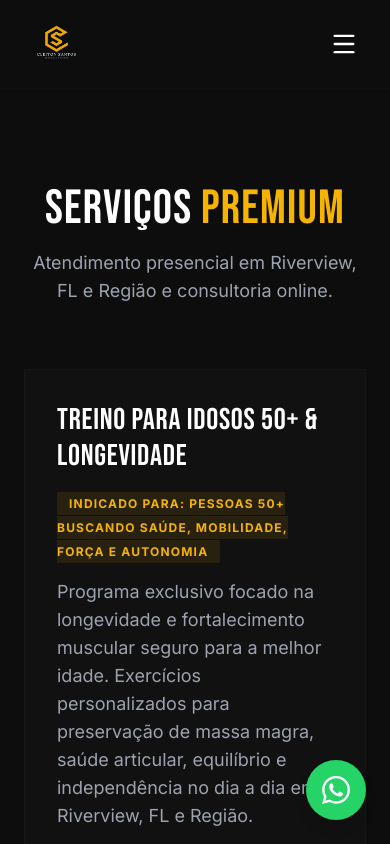
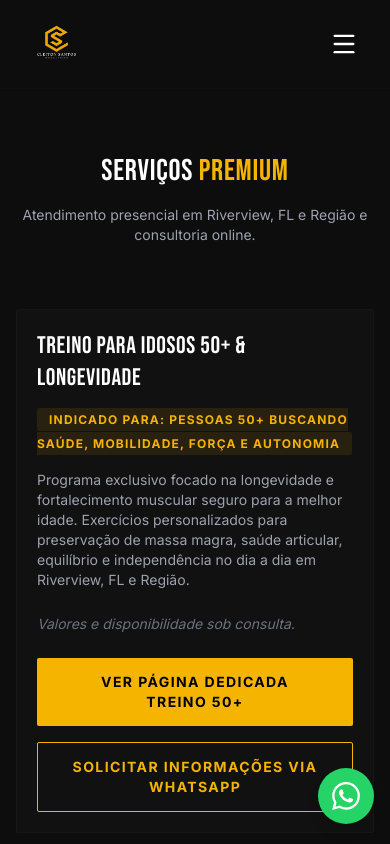
Before and after one commit to joabedev123-alt/cleiton-santos-personal, a React (Vite) app: page /servicos in a window 390 px wide. Shown: the top 844 px of the page. Built offline with nearby package versions, Linux system fonts and the light colour scheme.

Commit message:
Mobile optimization: responsive typography, reduced padding, optimized video grid, touch-friendly buttons, and CSS global mobile improvements

```diff
--- a/src/components/Footer.tsx
+++ b/src/components/Footer.tsx
@@ -5,8 +5,8 @@ import { CONTACT_INFO, getWhatsAppLink, SERVICE_MESSAGES } from '../utils/contac
 export const Footer = () => {
   return (
     <>
-      <footer className="bg-black py-16 border-t border-brand-gray/20">
-        <div className="container mx-auto px-6 grid grid-cols-1 md:grid-cols-3 gap-12 text-center md:text-left">
+      <footer className="bg-black py-12 sm:py-16 border-t border-brand-gray/20">
+        <div className="container mx-auto px-4 sm:px-6 grid grid-cols-1 md:grid-cols-3 gap-8 sm:gap-12 text-center md:text-left">
 
           {/* Logo e Resumo */}
           <div className="flex flex-col items-center md:items-start space-y-4">
@@ -47,7 +47,7 @@ export const Footer = () => {
         </div>
 
         {/* Linha de Copyright e Agência */}
-        <div className="container mx-auto px-6 mt-16 pt-8 border-t border-brand-gray/10 flex flex-col md:flex-row justify-between items-center gap-4 text-xs tracking-widest uppercase">
+        <div className="container mx-auto px-4 sm:px-6 mt-12 sm:mt-16 pt-6 sm:pt-8 border-t border-brand-gray/10 flex flex-col md:flex-row justify-between items-center gap-4 text-xs tracking-widest uppercase">
           <p className="text-gray-500">
             © 2026 Cleiton Santos. Todos os direitos reservados.
           </p>
@@ -63,7 +63,7 @@ export const Footer = () => {
         target="_blank"
         rel="noopener noreferrer"
         aria-label="Falar no WhatsApp"
-        className="fixed bottom-6 right-6 z-[100] bg-[#25D366] text-white p-4 rounded-full shadow-lg hover:scale-110 hover:shadow-[0_0_20px_rgba(37,211,102,0.5)] transition-all duration-300 flex items-center justify-center group"
+        className="fixed bottom-5 right-4 sm:bottom-6 sm:right-6 z-[100] bg-[#25D366] text-white p-3.5 sm:p-4 rounded-full shadow-lg hover:scale-110 hover:shadow-[0_0_20px_rgba(37,211,102,0.5)] transition-all duration-300 flex items-center justify-center group touch-manipulation"
       >
         <svg xmlns="http://www.w3.org/2000/svg" width="28" height="28" viewBox="0 0 24 24" fill="currentColor" stroke="none">
           <path d="M17.472 14.382c-.297-.149-1.758-.867-2.03-.967-.273-.099-.471-.148-.67.15-.197.297-.767.966-.94 1.164-.173.199-.347.223-.644.075-.297-.15-1.255-.463-2.39-1.475-.883-.788-1.48-1.761-1.653-2.059-.173-.297-.018-.458.13-.606.134-.133.298-.347.446-.52.149-.174.198-.298.298-.497.099-.198.05-.371-.025-.52-.075-.149-.669-1.612-.916-2.207-.242-.579-.487-.5-.669-.51a12.8 12.8 0 0 0-.57-.01c-.198 0-.52.074-.792.372-.272.297-1.04 1.016-1.04 2.479 0 1.462 1.065 2.875 1.213 3.074.149.198 2.096 3.2 5.077 4.487.709.306 1.262.489 1.694.625.712.227 1.36.195 1.871.118.571-.085 1.758-.719 2.006-1.413.248-.694.248-1.289.173-1.413-.074-.124-.272-.198-.57-.347m-5.421 7.403h-.004a9.87 9.87 0 0 1-5.031-1.378l-.361-.214-3.741.982.998-3.648-.235-.374a9.86 9.86 0 0 1-1.51-5.26c.001-5.45 4.436-9.884 9.888-9.884 2.64 0 5.122 1.03 6.988 2.898a9.825 9.825 0 0 1 2.893 6.994c-.003 5.45-4.437 9.884-9.885 9.884m8.413-18.297A11.815 11.815 0 0 0 12.05 0C5.495 0 .16 5.335.157 11.892c0 2.096.547 4.142 1.588 5.945L.057 24l6.305-1.654a11.882 11.882 0 0 0 5.683 1.448h.005c6.554 0 11.89-5.335 11.893-11.893a11.821 11.821 0 0 0-3.48-8.413z"/>
--- a/src/index.css
+++ b/src/index.css
@@ -5,10 +5,17 @@
 @layer base {
   body {
     @apply bg-brand-dark text-brand-light font-sans antialiased overflow-x-hidden;
+    -webkit-tap-highlight-color: transparent;
+    scroll-behavior: smooth;
   }
 
   h1, h2, h3, h4, h5, h6 {
     @apply font-heading tracking-wide uppercase;
+  }
+
+  /* Fonte mínima de 16px em mobile para evitar zoom automático em iOS */
+  input, select, textarea {
+    font-size: 16px;
   }
 }
 
@@ -26,7 +33,7 @@
 
 /* Custom Scrollbar */
 ::-webkit-scrollbar {
-  width: 8px;
+  width: 6px;
 }
 ::-webkit-scrollbar-track {
   background: #050505;
@@ -38,3 +45,23 @@
 ::-webkit-scrollbar-thumb:hover {
   background: #F5B400;
 }
+
+/* Previne scroll horizontal em mobile */
+html, body {
+  max-width: 100vw;
+  overflow-x: hidden;
+}
+
+/* Garante vídeos responsivos */
+video {
+  max-width: 100%;
+  height: auto;
+}
+
+/* Área de toque mínima de 44px para botões em mobile (Apple HIG) */
+a, button {
+  min-height: 44px;
+  display: inline-flex;
+  align-items: center;
+  justify-content: center;
+}
--- a/src/pages/Home.tsx
+++ b/src/pages/Home.tsx
@@ -10,12 +10,12 @@ export const Home = () => {
     <>
       {/* 1. HERO PRINCIPAL */}
       <section id="home" className="relative min-h-[85vh] flex items-center bg-[#0d0d0d] overflow-hidden">
-        <div className="container mx-auto px-6 grid grid-cols-1 lg:grid-cols-2 h-full z-10 relative">
+        <div className="container mx-auto px-4 sm:px-6 grid grid-cols-1 lg:grid-cols-2 h-full z-10 relative">
           <motion.div
             initial={{ opacity: 0, x: -50 }}
             animate={{ opacity: 1, x: 0 }}
             transition={{ duration: 0.8 }}
-            className="flex flex-col justify-center space-y-6 pt-10 pb-20 lg:py-0 relative z-20 pr-10"
+            className="flex flex-col justify-center space-y-5 sm:space-y-6 pt-8 pb-16 sm:pt-10 sm:pb-20 lg:py-0 relative z-20 pr-2 sm:pr-4 lg:pr-10"
           >
             <div className="flex items-center gap-2">
               <span className="text-brand-yellow font-bold tracking-[0.2em] text-sm uppercase">
@@ -26,14 +26,14 @@ export const Home = () => {
                 <MapPin size={14} className="text-brand-yellow" /> {CONTACT_INFO.location}
               </span>
             </div>
-            <h1 className="text-6xl md:text-8xl lg:text-9xl font-heading leading-[0.9] text-brand-white uppercase">
+            <h1 className="text-4xl sm:text-5xl md:text-7xl lg:text-9xl font-heading leading-[0.9] text-brand-white uppercase">
               Construa sua <br/>
               <span className="text-brand-yellow">Melhor Versão</span>
             </h1>
-            <p className="text-gray-400 text-lg max-w-md">
+            <p className="text-gray-400 text-sm sm:text-base md:text-lg max-w-md">
               Treinamento individualizado para quem busca mais força, desempenho, saúde e resultados consistentes com acompanhamento profissional em {CONTACT_INFO.location}.
             </p>
-            <div className="pt-4 flex flex-col sm:flex-row gap-4">
+            <div className="pt-2 sm:pt-4 flex flex-col gap-3 sm:flex-row sm:gap-4">
               <a
                 href={getWhatsAppLink(SERVICE_MESSAGES.general)}
                 target="_blank"
--- a/src/pages/Servicos.tsx
+++ b/src/pages/Servicos.tsx
@@ -49,14 +49,14 @@ export const Servicos = () => {
   ];
 
   return (
-    <div className="py-24 container mx-auto px-6">
+    <div className="py-16 md:py-24 container mx-auto px-4 sm:px-6">
 
       {/* Cabeçalho */}
       <div className="text-center mb-16">
-        <h1 className="text-5xl md:text-7xl font-heading text-brand-white uppercase mb-4">
+        <h1 className="text-3xl sm:text-4xl md:text-5xl lg:text-7xl font-heading text-brand-white uppercase mb-4">
           Serviços <span className="text-brand-yellow">Premium</span>
         </h1>
-        <p className="text-gray-400 text-lg max-w-xl mx-auto">
+        <p className="text-gray-400 text-sm sm:text-base md:text-lg max-w-xl mx-auto">
           Atendimento presencial em {CONTACT_INFO.location} e consultoria online.
         </p>
       </div>
@@ -64,14 +64,14 @@ export const Servicos = () => {
       {/* LISTA COMPLETA DE SERVIÇOS */}
       <div className="space-y-12">
         {servicos.map((servico, i) => (
-          <div key={i} className="bg-[#111111] border border-brand-gray/20 p-8 md:p-12 lg:w-3/4 mx-auto hover:border-brand-yellow/30 transition-colors rounded-sm">
-            <h2 className="text-3xl font-heading text-brand-white uppercase mb-4">{servico.title}</h2>
+          <div key={i} className="bg-[#111111] border border-brand-gray/20 p-5 sm:p-8 md:p-12 lg:w-3/4 mx-auto hover:border-brand-yellow/30 transition-colors rounded-sm">
+            <h2 className="text-2xl sm:text-3xl font-heading text-brand-white uppercase mb-3 sm:mb-4">{servico.title}</h2>
             <div className="mb-4">
               <span className="bg-brand-yellow/10 text-brand-yellow px-3 py-1 text-xs font-bold uppercase tracking-widest rounded-sm">
                 Indicado para: {servico.indicacao}
               </span>
             </div>
-            <p className="text-gray-400 text-lg mb-8">{servico.desc}</p>
+            <p className="text-gray-400 text-sm sm:text-base md:text-lg mb-6 sm:mb-8">{servico.desc}</p>
             <p className="text-sm text-gray-500 italic mb-6">Valores e disponibilidade sob consulta.</p>
 
             <div className="flex flex-col sm:flex-row items-center gap-4">
--- a/src/pages/TreinoIdosos.tsx
+++ b/src/pages/TreinoIdosos.tsx
@@ -173,10 +173,10 @@ export const TreinoIdosos = () => {
   ];
 
   return (
-    <div className="py-20 md:py-24 container mx-auto px-4 sm:px-6">
+    <div className="py-16 md:py-24 container mx-auto px-4 sm:px-6">
 
       {/* 1. HERO SECTION DEDICADA 50+ COM FOTO REAL */}
-      <section className="mb-20 bg-gradient-to-br from-[#181818] via-[#111111] to-[#0a0a0a] border-2 border-brand-yellow/50 p-6 sm:p-10 md:p-16 rounded-sm shadow-2xl relative overflow-hidden">
+      <section className="mb-14 sm:mb-20 bg-gradient-to-br from-[#181818] via-[#111111] to-[#0a0a0a] border-2 border-brand-yellow/50 p-5 sm:p-10 md:p-16 rounded-sm shadow-2xl relative overflow-hidden">
         <div className="absolute top-0 right-0 w-96 h-96 bg-brand-yellow/10 rounded-full blur-3xl pointer-events-none"></div>
 
         <div className="flex flex-col lg:flex-row items-center justify-between gap-10 relative z-10">
@@ -190,7 +190,7 @@ export const TreinoIdosos = () => {
               </span>
             </div>
 
-            <h1 className="text-4xl sm:text-5xl md:text-6xl font-heading text-brand-white uppercase mb-6 leading-tight">
+            <h1 className="text-3xl sm:text-4xl md:text-5xl lg:text-6xl font-heading text-brand-white uppercase mb-4 sm:mb-6 leading-tight">
               Treino para Idosos <span className="text-brand-yellow">50+ & Longevidade</span>
             </h1>
 
@@ -403,12 +403,12 @@ export const TreinoIdosos = () => {
           </p>
         </div>
 
-        <div className="grid grid-cols-1 sm:grid-cols-2 lg:grid-cols-3 gap-6">
+        <div className="grid grid-cols-2 sm:grid-cols-2 lg:grid-cols-3 gap-3 sm:gap-6">
           {videosIdosos.map((video) => (
             <div
               key={video.id}
               onClick={() => setActiveMediaModal({ type: 'video', src: video.videoSrc, title: video.title })}
-              className="relative aspect-[3/4] sm:aspect-square rounded-sm overflow-hidden border border-brand-yellow/30 group cursor-pointer bg-black shadow-xl"
+              className="relative aspect-square rounded-sm overflow-hidden border border-brand-yellow/30 group cursor-pointer bg-black shadow-xl"
             >
               <img
                 src={video.thumb}
@@ -485,10 +485,10 @@ export const TreinoIdosos = () => {
 
       {/* MEDIA MODAL CONTAINER PARA FOTOS E VÍDEOS */}
       {activeMediaModal && (
-        <div className="fixed inset-0 z-[100] bg-black/95 backdrop-blur-md flex items-center justify-center p-4">
+        <div className="fixed inset-0 z-[100] bg-black/95 backdrop-blur-md flex items-center justify-center p-2 sm:p-4">
           <button
             onClick={() => setActiveMediaModal(null)}
-            className="absolute top-4 right-4 bg-brand-yellow/20 text-brand-yellow hover:bg-brand-yellow hover:text-black p-3 rounded-full transition-all focus:outline-none z-50"
+            className="absolute top-3 right-3 sm:top-4 sm:right-4 bg-brand-yellow/20 text-brand-yellow hover:bg-brand-yellow hover:text-black p-2.5 sm:p-3 rounded-full transition-all focus:outline-none z-50 touch-manipulation"
             aria-label="Fechar Modal"
           >
             <X size={28} />
```
